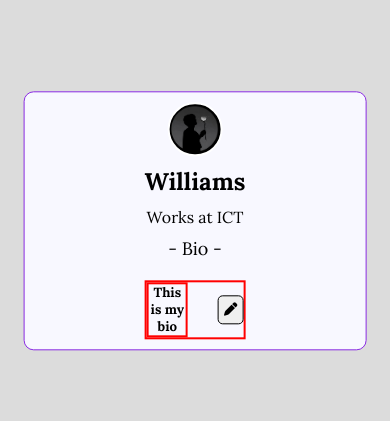
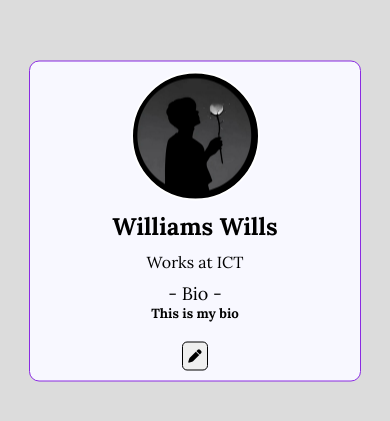
Before and after one commit to WILLIAMS-creator672/profile-card, a plain HTML site: page index.html in a window 390 px wide. Shown: the part 201-622 px from the top of the page. Drawn offline with Linux system fonts and the light colour scheme.

Commit message:
modified file contents

```diff
--- a/index.html
+++ b/index.html
@@ -23,17 +23,18 @@
     <div class="card">
         <img src="bio-dpp.png" alt="" class="dp">
         <div class="name">
-            <h1>Williams</h1>
+            <h1>Williams Wills</h1>
         </div>
         <div class="about">
             <p>Works at ICT</p>
         </div>
         <div class="bio-main">
-            <div style="font-size: 18px;">- Bio -</div> <br>
+            <div style="font-size: 18px;">- Bio -</div>
             <div class="bio-div">
                 <h5 id="bio-text">This is my bio</h5>
-                <button id="edit-button"><i class="fa-solid fa-pen"></i></button>
-            </div>
+            </div> <br>
+
+             <button id="edit-button"><i class="fa-solid fa-pen"></i></button>
         </div>
     </div>
 
--- a/styles.css
+++ b/styles.css
@@ -26,9 +26,9 @@ body {
     background-color: ghostwhite;
 }
 
-@media screen and (max-width: 520px) {
+@media screen and (max-width: 620px) {
     .card {
-        padding: 10px 120px;
+        padding: 10px 40px;
     }
 }
 
@@ -60,25 +60,38 @@ body {
 }
 
 .bio-div {
-    border: 2px solid red;
-    display: flex;
+    /* border: 2px solid red; */
+    /* display: flex;
     gap: 30px;
-    align-items: center;
+    align-items: center; */
 }
 
 .bio-div h5 {
     text-align: center;
-    border: 2px solid red;
+    /* border: 2px solid red; */
+}
+@media screen and (max-width: 820px) {
+   .bio-div h5 {
+        width: 320px;
+    }
 }
 
-.bio-div button {
+@media screen and (max-width: 620px) {
+   .bio-div h5 {
+        width: 250px;
+    }
+}
+
+
+
+#edit-button {
     padding: 5px;
     border: 1px solid black;
     border-radius: 5px;
     cursor: pointer;
 }
 
-.bio-div button:hover {
+#edit-button:hover {
     background-color: rgb(201, 195, 195);
 }
 
@@ -92,7 +105,7 @@ body {
     border: 1px solid blueviolet;
     border-radius: 10px;
     box-shadow: 1px 1px 5px blueviolet;
-    z-index: 30px;
+    z-index: 60;
     width: fit-content;
     display: flex;
     flex-flow: column;
@@ -100,7 +113,7 @@ body {
     display: none;
 }
 
-@media screen and (max-width: 520px) {
+@media screen and (max-width: 620px) {
     .edit-modal {
         padding: 10px 10px;
         gap: 15px;
@@ -116,7 +129,7 @@ body {
     padding: 10px 10px;
 }
 
-@media screen and (max-width: 520px) {
+@media screen and (max-width: 620px) {
     .edit-modal textarea {
         width: 300px;
         height: 90px;
@@ -148,8 +161,12 @@ body {
 }
 
 .overlay {
+    position: fixed;
+    top: 0;
+    left: 0;
     height: 100vh;
     width: 100vw;
-    background-color: grey;
+    background-color: gray;
+    z-index: 40;
     display: none;
 }
```
